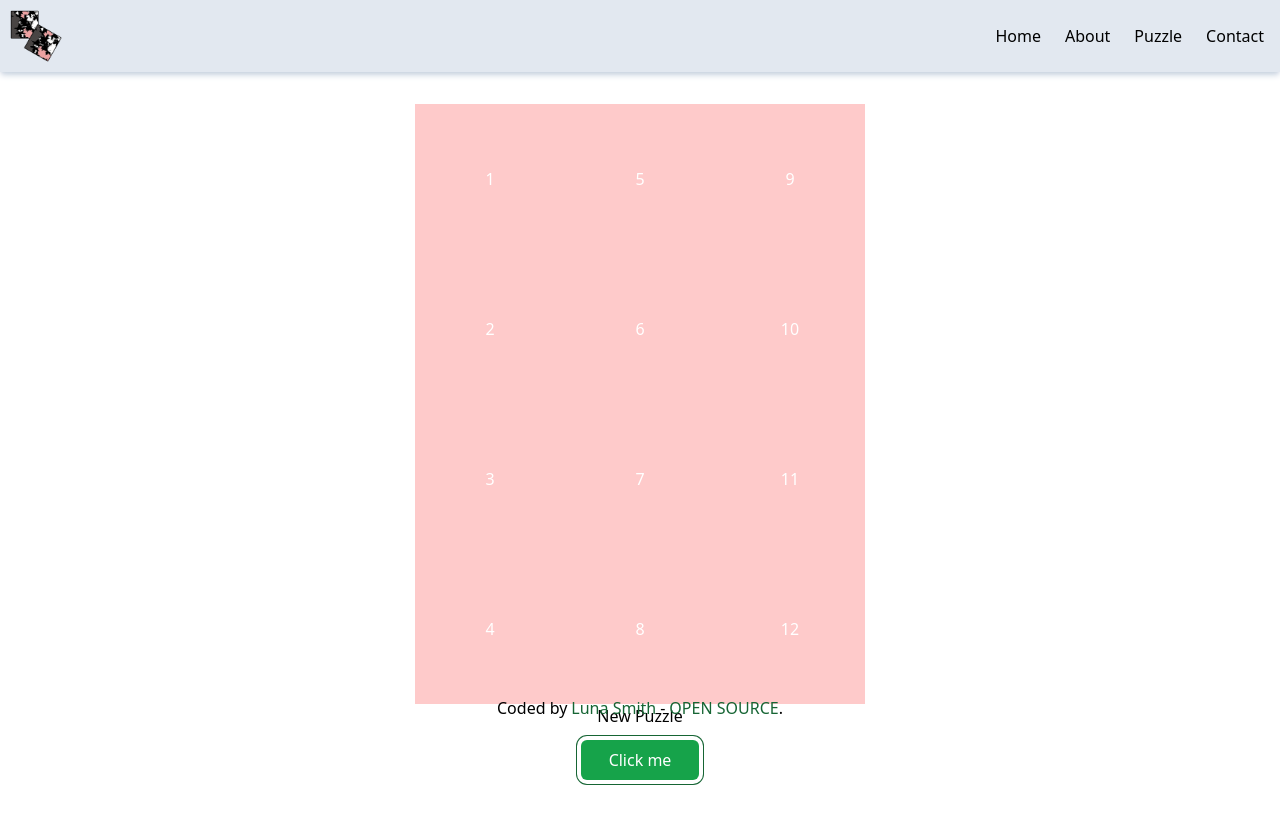
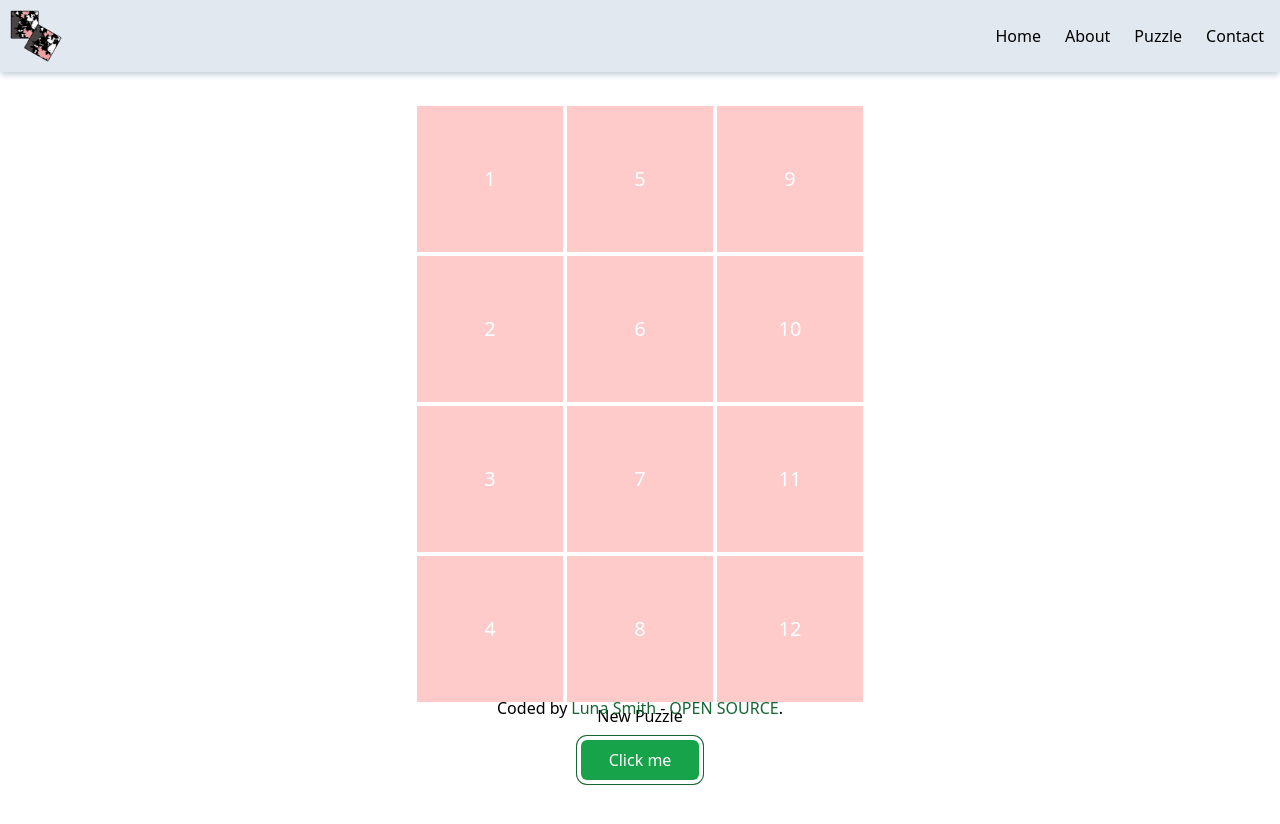
Before and after one commit to Lu-Smith/searchbar_react_vite, a React (Vite) app in the folder react-search-bar/: page /puzzle in a window 1280 px wide. Shown: the top 824 px of the page. Built offline with nearby package versions, Linux system fonts and the light colour scheme.

Commit message:
Updated Puzzle styling

```diff
--- a/react-search-bar/src/components/pages/Puzzle.tsx
+++ b/react-search-bar/src/components/pages/Puzzle.tsx
@@ -31,9 +31,9 @@ const Puzzle = () => {
           <div
             key={index}
             onClick={() => toggleBox(index)}
-            className={` ${openBox[index] ? 'bg-transparent' : 'bg-red-200'} text-white w-[150px] h-[150px] flex justify-center items-center`}
+            className={` ${openBox[index] ? 'bg-transparent' : 'bg-red-200 border-white border-2'} text-white w-[150px] h-[150px] flex justify-center items-center`}
           >
-            <div >{box}</div>
+            <div className='text-xl'>{box}</div>
           </div>
         );
       })}
```
